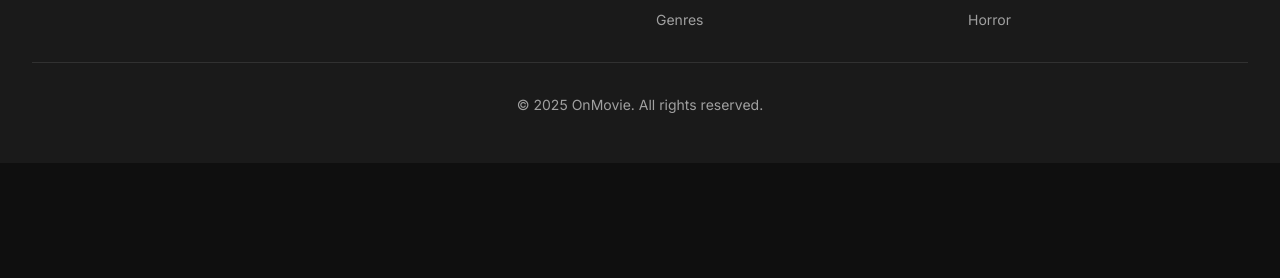
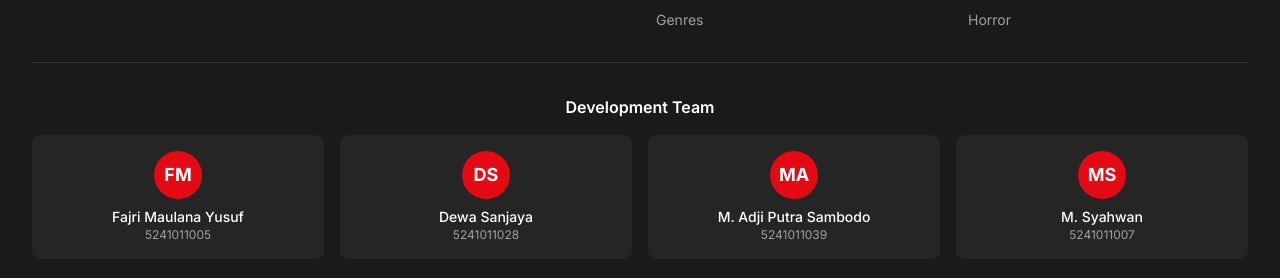
Before and after one commit to suftdiez/OnMovie, a React app in the folder frontend/: page / in a window 1280 px wide. Shown: the part 2504-2782 px from the top of the page. Before the commit the page ends 2667 px from the top, so only its background shows below. Built offline with nearby package versions, Linux system fonts and the light colour scheme; no server answers; the HTML template or start-up script is replaced by a standard one.

Commit message:
last update

```diff
--- a/frontend/src/components/Footer.jsx
+++ b/frontend/src/components/Footer.jsx
@@ -1,4 +1,11 @@
 function Footer() {
+  const teamMembers = [
+    { name: "Fajri Maulana Yusuf", nim: "5241011005" },
+    { name: "Dewa Sanjaya", nim: "5241011028" },
+    { name: "M. Adji Putra Sambodo", nim: "5241011039" },
+    { name: "M. Syahwan", nim: "5241011007" },
+  ];
+
   return (
     <footer className="bg-secondary border-t border-white/10 mt-16">
       <div className="max-w-7xl mx-auto px-4 sm:px-6 lg:px-8 py-12">
@@ -28,16 +35,35 @@ function Footer() {
           <div>
             <h4 className="text-white font-semibold mb-4">Categories</h4>
             <ul className="space-y-2 text-text-secondary text-sm">
-              <li><a href="/genres/action" className="hover:text-white transition">Action</a></li>
-              <li><a href="/genres/comedy" className="hover:text-white transition">Comedy</a></li>
-              <li><a href="/genres/drama" className="hover:text-white transition">Drama</a></li>
-              <li><a href="/genres/horror" className="hover:text-white transition">Horror</a></li>
+              <li><a href="/genres/28" className="hover:text-white transition">Action</a></li>
+              <li><a href="/genres/35" className="hover:text-white transition">Comedy</a></li>
+              <li><a href="/genres/18" className="hover:text-white transition">Drama</a></li>
+              <li><a href="/genres/27" className="hover:text-white transition">Horror</a></li>
             </ul>
+          </div>
+        </div>
+
+        {/* Team Credits */}
+        <div className="border-t border-white/10 mt-8 pt-8">
+          <h4 className="text-white font-semibold mb-4 text-center">Development Team</h4>
+          <div className="grid grid-cols-2 md:grid-cols-4 gap-4">
+            {teamMembers.map((member, index) => (
+              <div key={index} className="text-center p-4 bg-tertiary rounded-lg">
+                <div className="w-12 h-12 bg-accent rounded-full flex items-center justify-center mx-auto mb-2">
+                  <span className="text-white font-bold text-lg">
+                    {member.name.split(' ').map(n => n[0]).slice(0, 2).join('')}
+                  </span>
+                </div>
+                <p className="text-white text-sm font-medium">{member.name}</p>
+                <p className="text-text-secondary text-xs">{member.nim}</p>
+              </div>
+            ))}
           </div>
         </div>
 
         <div className="border-t border-white/10 mt-8 pt-8 text-center text-text-secondary text-sm">
           <p>&copy; {new Date().getFullYear()} OnMovie. All rights reserved.</p>
+          <p className="mt-1">Tugas Praktik Basis Data - Kelompok</p>
         </div>
       </div>
     </footer>
```
